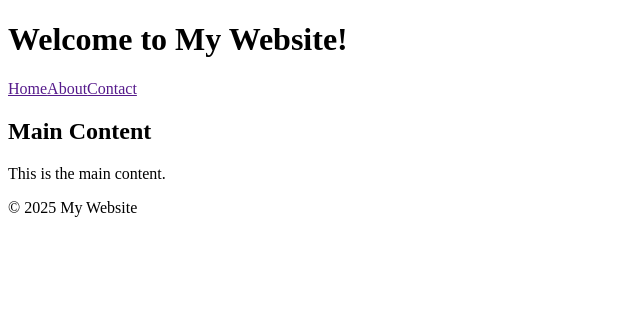
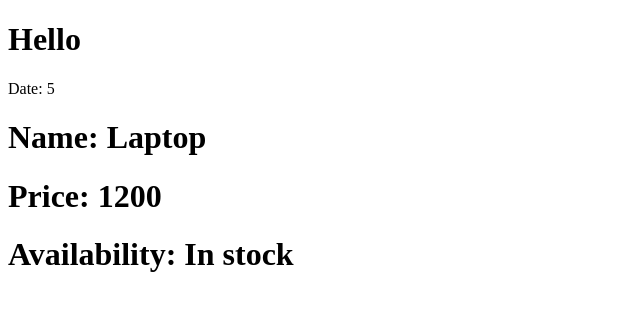
Before and after one commit to Vigesh2002/self_learn_and_project, a React (Vite) app in the folder ReactJs/react_course_learning/: page / in a window 1280 px wide. Shown: the top 310 px of the page, without its empty margins (0-640 px from the left). Built offline with nearby package versions, Linux system fonts and the light colour scheme.

Commit message:
Work done

```diff
--- a/ReactJs/react_course_learning/src/App.jsx
+++ b/ReactJs/react_course_learning/src/App.jsx
@@ -1,10 +1,12 @@
 import React from 'react'
 import Index from './Components/01.Fundamentals/Multiple Components/Index'
+import Index1 from './Components/01.Fundamentals/Dynamic Content/Index1'
 
 const App = () => {
   return (
     <div>
-      <Index/>
+      {/* <Index/> */}
+      <Index1/>
     </div>
   )
 }
--- /dev/null
+++ b/ReactJs/react_course_learning/src/Components/01.Fundamentals/Dynamic Content/Index1.jsx
@@ -0,0 +1,14 @@
+import React from 'react'
+import Greeting from './components/Greeting'
+import ProductInfo from './components/ProductInfo'
+
+const Index1 = () => {
+  return (
+    <div>
+      <Greeting/>
+      <ProductInfo/>
+    </div>
+  )
+}
+
+export default Index1
--- /dev/null
+++ b/ReactJs/react_course_learning/src/Components/01.Fundamentals/Dynamic Content/components/Greeting.jsx
@@ -0,0 +1,14 @@
+import React from "react";
+
+const Greeting = () => {
+  const greet = "Hello";
+  const date = new Date();
+  return (
+    <div>
+      <h1>{greet}</h1>
+      <p>Date: {date.getDate()}</p>
+    </div>
+  );
+};
+
+export default Greeting;
--- /dev/null
+++ b/ReactJs/react_course_learning/src/Components/01.Fundamentals/Dynamic Content/components/ProductInfo.jsx
@@ -0,0 +1,20 @@
+import React from 'react'
+
+const ProductInfo = () => {
+
+    const product = {
+        name: "Laptop",
+        price: 1200,
+        availability: "In stock",
+      };
+
+  return (
+    <div>
+      <h1>Name: {product.name}</h1>
+      <h1>Price: {product.price}</h1>
+      <h1>Availability: {product.availability}</h1>
+    </div>
+  )
+}
+
+export default ProductInfo
```
Also changed, not shown: ReactJs/react_course_learning/src/Components/01.Fundamentals/Dynamic Content/README.md (added).
